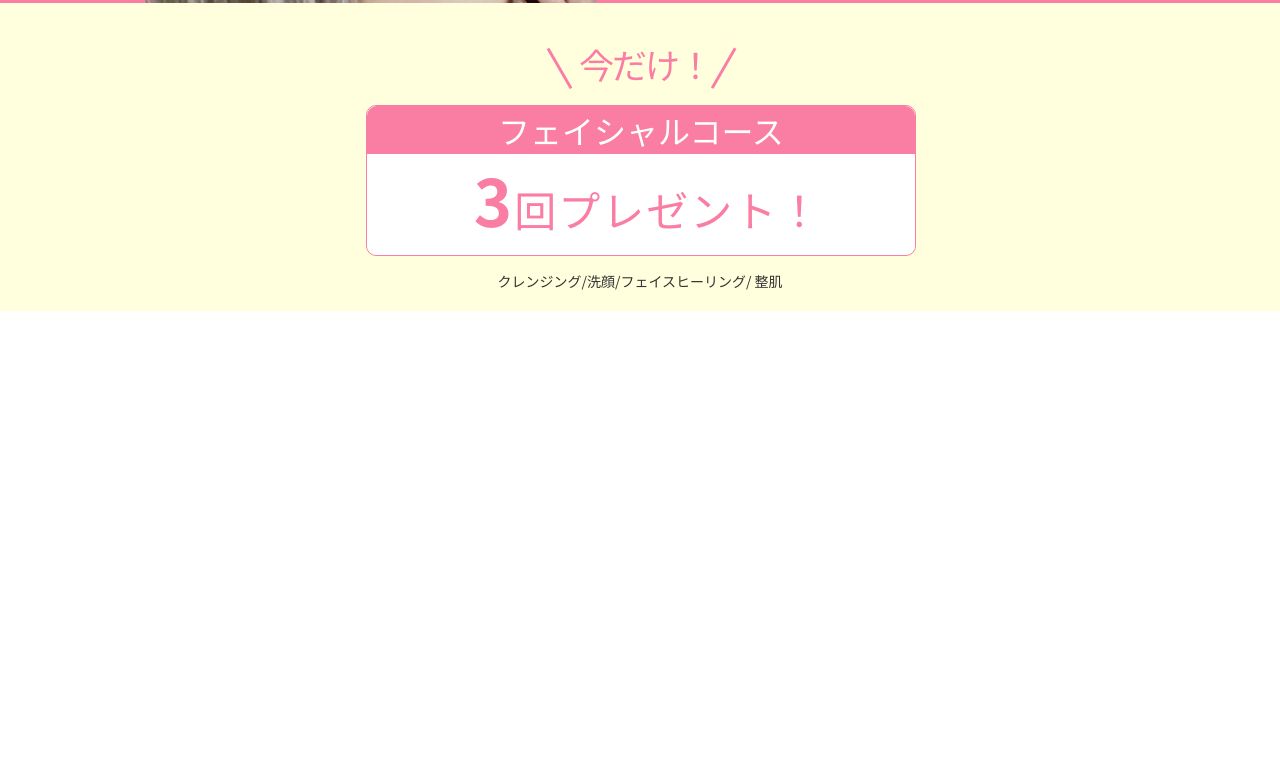
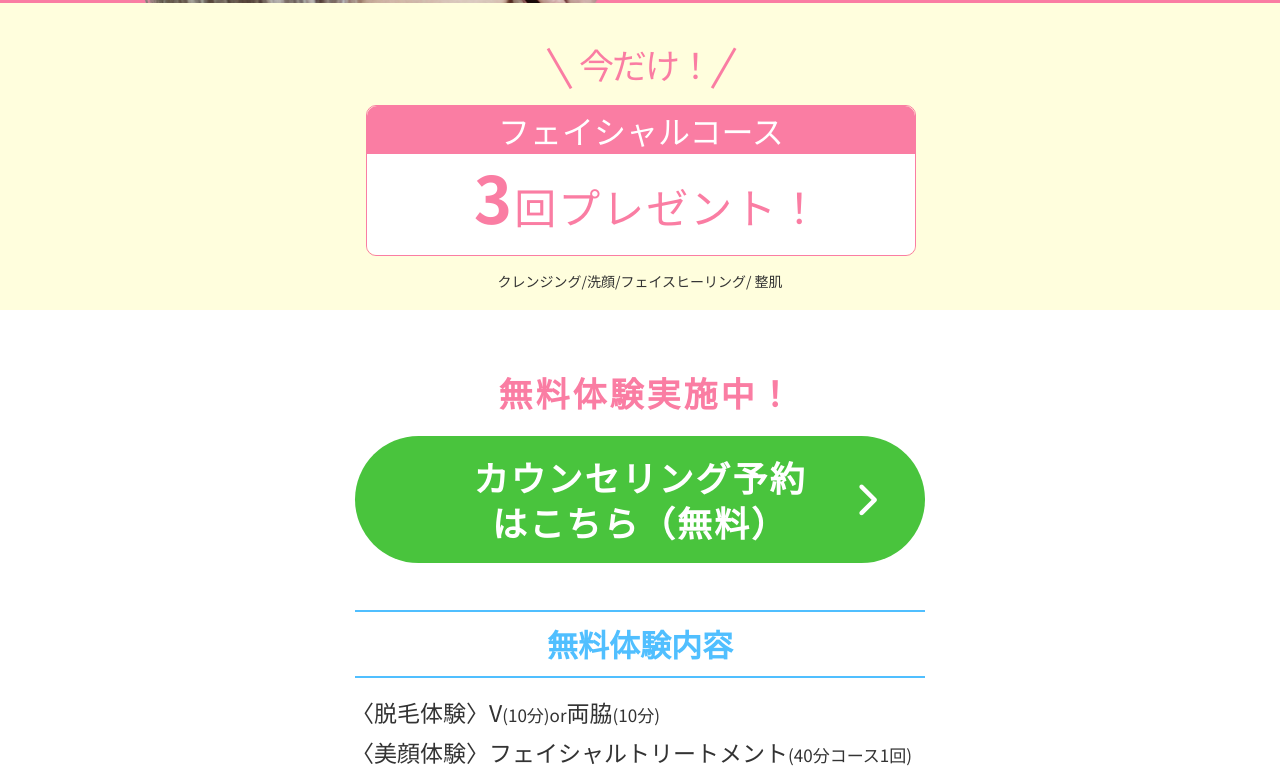
Before and after one commit to kaznotaninokaz/KIRAMEKI-BEAUTY-LABO, a plain HTML site: page index.html in a window 1280 px wide. Shown: the part 702-1475 px from the top of the page. Before the commit the page ends 1013 px from the top, so only its background shows below. Drawn offline with nearby package versions, Linux system fonts and the light colour scheme; some packages are replaced by stand-ins of ours.

Commit message:
無料体験完成

```diff
--- a/assets/style/main.css
+++ b/assets/style/main.css
@@ -29,8 +29,33 @@ html, body {
 }
 
 /* 部品
-------------------------------------------s */
-
+------------------------------------------ */
+/* 無料体験ボタン */
+.trial--free__button{
+  position: relative;
+  font-size: 1.3125rem;
+  font-weight: 700;
+  background-color: #49c43d;
+  border-radius: 2.5rem;
+  margin-top: .4375rem;
+  padding: .6875rem 4.4375rem;
+  letter-spacing: .125rem;
+  line-height: 1.3;
+  text-align: center;
+}
+@media(min-width:768px){
+  .trial--free__button{
+    font-size: 2.1875rem;
+    border-radius: 4.0656rem;
+    margin-top: .8125rem;
+    padding: 1.125rem 7.375rem;
+}
+}
+.fa-chevron-right{
+  position: absolute;
+  top: 37%;
+  right: 8%;
+}
 /* ヘッダー
 -------------------------------------------*/
 .header__container{
@@ -427,13 +452,14 @@ html, body {
   color: #fa7da3;
   background-color: #fff;
   border-radius: 0 0 .625rem .625rem;
-  line-height: 1.4;
+  line-height: 1.3;
   padding-left:.5625rem ;
+  padding-bottom: .25rem;
 }
 @media(min-width:768px){
   .course--now__container-item p:last-child{
   font-size: 2.625rem;
-  padding-bottom: .625rem;
+  padding-bottom: 1rem;
   padding-left:.875rem ;
   letter-spacing: .125rem;
   }
@@ -459,3 +485,79 @@ html, body {
   padding-top: .8125rem;
   }
 }
+
+/* 無料体験
+------------------------------------------------*/
+.trial--free__item{
+  display: flex;
+  align-items: center;
+  justify-content: center;
+  flex-direction: column;
+  padding-top: .4375rem;
+}
+@media(min-width:768px){
+  .trial--free__item{
+    padding-top: 3.3125rem;
+}
+}
+.rial--free__item-title{
+  font-size:  1.3125rem;
+  font-weight: 600;
+  color: #fa7da3;
+  padding-left: .4375rem;
+  letter-spacing: .125rem;
+}
+@media(min-width:768px){
+  .rial--free__item-title{
+    font-size: 2.125rem;
+    padding-left: .8125rem;
+    letter-spacing: .1875rem;
+  }
+}
+/*  無料体験内容 */
+.trial--free__item-bottom{
+  display: flex;
+  flex-direction: column;
+  justify-content: center;
+  align-items: center;
+}
+
+.trial--free__item-bottom-title{
+  font-size: 1.0625rem;
+  font-weight: 600;
+  color: #50bfff;
+  border-top: .0625rem solid #50bfff;
+  border-bottom: .0625rem solid #50bfff;
+  text-align: center;
+  margin-top: 2rem;
+  padding-top: .3125rem;
+  padding-bottom: .3125rem;
+  width: 21.625rem;
+}
+@media(min-width:768px){
+  .trial--free__item-bottom-title{
+    font-size: 1.9375rem;
+    border-top: .125rem solid #50bfff;
+    border-bottom: .125rem solid #50bfff;
+    margin-top: 2.9375rem;
+    width: 35.625rem;
+  }
+}
+.trial--free__item-bottom-description{
+  padding-top: .5625rem;
+}
+@media(min-width:768px){
+  .trial--free__item-bottom-description{
+  padding-top: .875rem;
+  padding-right: 1.0625rem;
+  font-size: 1.4375rem;
+  }
+}
+.trial--free__item-bottom-description p span{
+  font-size: .6875rem;
+}
+@media(min-width:768px){
+  .trial--free__item-bottom-description p span{
+    font-size: 1.0625rem;
+  }
+}
--- a/index.html
+++ b/index.html
@@ -104,7 +104,26 @@
                         <p>クレンジング/洗顔/フェイスヒーリング/ 整肌</p>
                     </div>
                 </div>
-
+            </div>
+            <!-- 無料体験 -->
+            <div class="trial--free">
+                <!-- 無料体験アイテム -->
+                <div class="trial--free__item">
+                    <div class="rial--free__item-title">
+                        <p>無料体験実施中！</p>
+                    </div>
+                    <div class="trial--free__button">
+                        <a href="/reservation/">カウンセリング予約<br>はこちら（無料）<i class="fa-solid fa-chevron-right"></i></a>
+                    </div>
+                </div>
+                <!-- 無料体験内容-->
+                <div class="trial--free__item-bottom">
+                    <div class="trial--free__item-bottom-title"> 無料体験内容</div>
+                    <div class="trial--free__item-bottom-description">
+                        <p>〈脱毛体験〉V<span>(10分)or</span>両脇<span>(10分)</span></p>
+                        <p>〈美顔体験〉フェイシャルトリートメント<span>(40分コース1回)</span></p>
+                    </div>
+                </div>
             </div>
             <!-- 3つのポイント -->
             <section class="point"></section>
```
